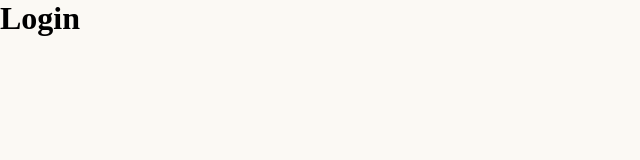
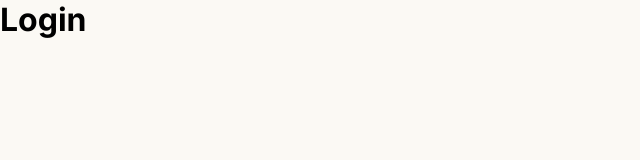
Before and after one commit to simonkrempin/assignedto.me, a Next.js app: page /login in a window 1280 px wide. Shown: the top 160 px of the page, without its empty margins (0-640 px from the left). Built offline with nearby package versions, Linux system fonts and the light colour scheme.

Commit message:
15: added font face

```diff
--- a/src/app/globals.css
+++ b/src/app/globals.css
@@ -15,6 +15,11 @@
   --text-high: #0F1A20;
 }
 
+@font-face {
+  font-family: 'Inter', sans-serif;
+  src: "https://fonts.googleapis.com/css2?family=Inter:wght@400;500&display=swap";
+}
+
 * {
   box-sizing: border-box;
   padding: 0;
--- a/src/app/layout.tsx
+++ b/src/app/layout.tsx
@@ -1,3 +1,5 @@
+import { Inter } from "next/font/google";
+
 import './globals.css'
 
 export const metadata = {
@@ -5,14 +7,16 @@
   description: 'Asign tasks to and get tasks from your peers',
 }
 
+const fontFace = Inter({ subsets: ['latin'] })
+
 export default function RootLayout({
   children,
 }: {
   children: React.ReactNode
 }) {
   return (
-    <html lang="en">
-      <body>{children}</body>
+    <html lang="de">
+      <body className={fontFace.className}>{children}</body>
     </html>
   )
 }
--- a/src/app/page.tsx
+++ b/src/app/page.tsx
@@ -15,7 +15,6 @@
     return (
         <UserContext.Provider value={user}>
             <main className={styles.main}>
-                <Calender/>
             </main>
         </UserContext.Provider>
     );
--- a/src/components/calender/calender.tsx
+++ b/src/components/calender/calender.tsx
@@ -4,7 +4,7 @@
 import DatePicker from "react-datepicker";
 import "react-datepicker/dist/react-datepicker.css";
 
-import "./style.css";
+import "./calender.css";
 
 const Calender = () => {
     const [startDate, setStartDate] = react.useState(new Date());
```
Also changed, not shown: src/components/calender/calender.css (renamed from src/components/calender/style.css, +7 -5 lines).
